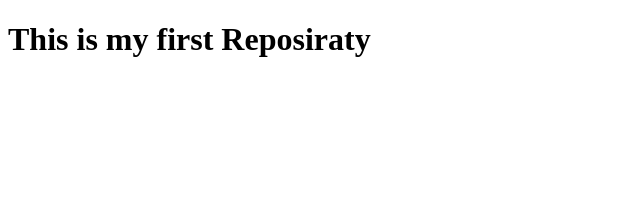
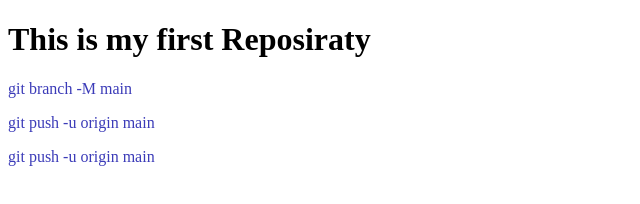
Before and after one commit to Sejan157218/Module-3-Repos, a plain HTML site: page index.html in a window 1280 px wide. Shown: the whole page, without its empty margins (0-640 px from the left). Drawn offline with Linux system fonts and the light colour scheme.

Commit message:
style add

```diff
--- a/index.html
+++ b/index.html
@@ -5,8 +5,12 @@
     <meta http-equiv="X-UA-Compatible" content="IE=edge">
     <meta name="viewport" content="width=device-width, initial-scale=1.0">
     <title>First Repo</title>
+    <link rel="stylesheet" href="style.css">
 </head>
 <body>
     <h1>This is my first Reposiraty</h1>
+    <p>git branch -M main</p>
+    <p>git push -u origin main</p>
+    <p>git push -u origin main</p>
 </body>
 </html>
--- /dev/null
+++ b/style.css
@@ -0,0 +1,3 @@
+p{
+    color: rgb(59, 59, 184);
+}
```
